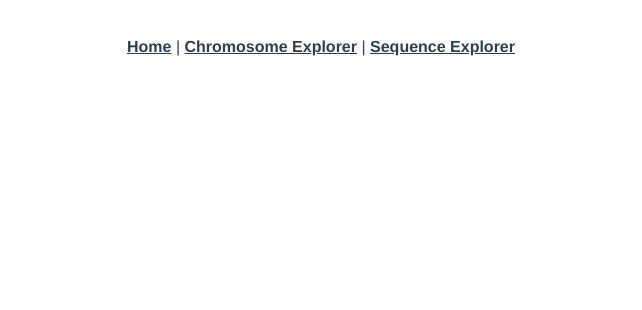
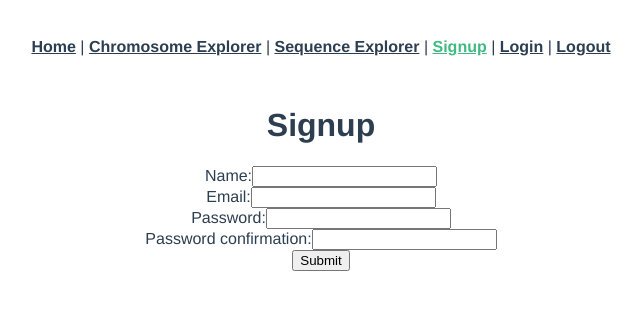
Before and after one commit to Djcross930/Biology-frontend, a Vue app: page /signup in a window 1280 px wide. Shown: the top 310 px of the page, without its empty margins (319-961 px from the left). Built offline with nearby package versions, Linux system fonts and the light colour scheme.

Commit message:
added working authentication on front end

```diff
--- a/src/App.vue
+++ b/src/App.vue
@@ -2,7 +2,10 @@
   <nav>
     <router-link to="/">Home</router-link> |
     <router-link to="/about">Chromosome Explorer</router-link> |
-    <router-link to="/seq">Sequence Explorer</router-link>
+    <router-link to="/seq">Sequence Explorer</router-link> |
+    <router-link to="/signup">Signup</router-link> |
+    <router-link to="/login">Login</router-link> |
+    <router-link to="/logout">Logout</router-link>
   </nav>
   <router-view />
 </template>
--- a/src/main.js
+++ b/src/main.js
@@ -3,4 +3,8 @@
 import router from './router'
 import axios from "axios"
 axios.defaults.baseURL = process.env.NODE_ENV === "development" ? "http://localhost:3000" : "/"
+var jwt = localStorage.getItem("jwt");
+if (jwt) {
+  axios.defaults.headers.common["Authorization"] = `Bearer ${jwt}`;
+}
 createApp(App).use(router).mount('#app')
--- a/src/router/index.js
+++ b/src/router/index.js
@@ -1,6 +1,9 @@
 import { createRouter, createWebHistory } from 'vue-router'
 import HomeView from '../views/HomeView.vue'
 import SeqView from '../views/SeqView.vue'
+import SignupView from "../views/SignupView.vue"
+import LoginView from "../views/LoginView.vue"
+import LogoutView from "../views/LogoutView.vue"
 
 const routes = [
   {
@@ -20,6 +23,21 @@
     path: '/seq',
     name: 'sequence',
     component: SeqView
+  },
+  {
+    path: "/signup",
+    name: "signup",
+    component: SignupView
+  },
+  {
+    path: "/login",
+    name: "login",
+    component: LoginView
+  },
+  {
+    path: "/logout",
+    name: "logout",
+    component: LogoutView
   }
 ]
 
--- /dev/null
+++ b/src/views/LoginView.vue
@@ -0,0 +1,49 @@
+<script>
+import axios from "axios";
+
+export default {
+  data: function () {
+    return {
+      newSessionParams: {},
+      errors: [],
+    };
+  },
+  methods: {
+    submit: function () {
+      axios
+        .post("/sessions", this.newSessionParams)
+        .then((response) => {
+          axios.defaults.headers.common["Authorization"] = "Bearer " + response.data.jwt;
+          localStorage.setItem("jwt", response.data.jwt);
+          this.$router.push("/");
+        })
+        .catch((error) => {
+          console.log(error.response);
+          this.errors = ["Invalid email or password."];
+          this.email = "";
+          this.password = "";
+        });
+    },
+  },
+};
+</script>
+
+<template>
+  <div class="login">
+    <form v-on:submit.prevent="submit()">
+      <h1>Login</h1>
+      <ul>
+        <li v-for="error in errors" v-bind:key="error">{{ error }}</li>
+      </ul>
+      <div>
+        <label>Email:</label>
+        <input type="email" v-model="newSessionParams.email" />
+      </div>
+      <div>
+        <label>Password:</label>
+        <input type="password" v-model="newSessionParams.password" />
+      </div>
+      <input type="submit" value="Submit" />
+    </form>
+  </div>
+</template>
--- /dev/null
+++ b/src/views/LogoutView.vue
@@ -0,0 +1,15 @@
+<script>
+import axios from "axios";
+
+export default {
+  created: function () {
+    delete axios.defaults.headers.common["Authorization"];
+    localStorage.removeItem("jwt");
+    this.$router.push("/");
+  },
+};
+</script>
+
+<template>
+  <div class="logout"></div>
+</template>
--- a/src/views/SeqView.vue
+++ b/src/views/SeqView.vue
@@ -4,8 +4,7 @@
   data: function () {
     return {
       gene: "",
-      geneId: "",
-      sequence: {}
+      geneInfo: {}
     };
   },
   created: function () {
@@ -15,8 +14,6 @@
     searchGene: function () {
       axios.post("/genes.json", { common_name: this.gene }).then(response => {
         console.log(response.data)
-        // console.log(response.data["cds_sequence"])
-        // this.sequence = response.data["cds_sequence"]
       })
     }
   }
@@ -27,7 +24,8 @@
   <h1> YO </h1>
   <p>{{ gene }}</p>
   <input type="text" v-model="this.gene"> <button v-on:click="searchGene()">Search</button>
-  <div>
-    <p> Temporary </p>
-  </div>
+  <!-- <div>
+    <p> {{ this.geneInfo.sequence }} </p>
+    <p> {{ this.geneInfo.amino_acid_sequence }} </p>
+  </div> -->
 </template>
--- /dev/null
+++ b/src/views/SignupView.vue
@@ -0,0 +1,53 @@
+<script>
+import axios from "axios";
+
+export default {
+  data: function () {
+    return {
+      newUserParams: {},
+      errors: [],
+    };
+  },
+  methods: {
+    submit: function () {
+      axios
+        .post("/users", this.newUserParams)
+        .then((response) => {
+          console.log(response.data);
+          this.$router.push("/login");
+        })
+        .catch((error) => {
+          this.errors = error.response.data.errors;
+        });
+    },
+  },
+};
+</script>
+
+<template>
+  <div class="signup">
+    <form v-on:submit.prevent="submit()">
+      <h1>Signup</h1>
+      <ul>
+        <li v-for="error in errors" v-bind:key="error">{{ error }}</li>
+      </ul>
+      <div>
+        <label>Name:</label>
+        <input type="text" v-model="newUserParams.name" />
+      </div>
+      <div>
+        <label>Email:</label>
+        <input type="email" v-model="newUserParams.email" />
+      </div>
+      <div>
+        <label>Password:</label>
+        <input type="password" v-model="newUserParams.password" />
+      </div>
+      <div>
+        <label>Password confirmation:</label>
+        <input type="password" v-model="newUserParams.password_confirmation" />
+      </div>
+      <input type="submit" value="Submit" />
+    </form>
+  </div>
+</template>
```
